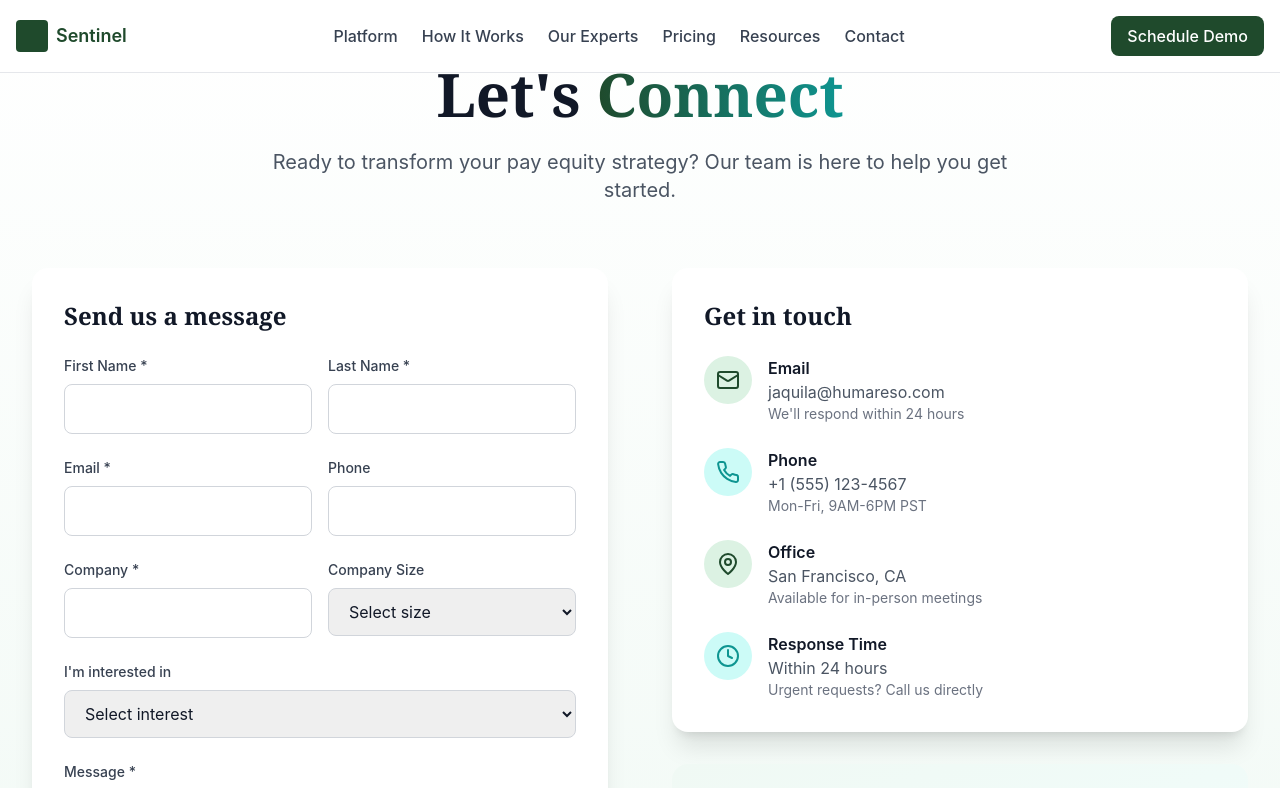
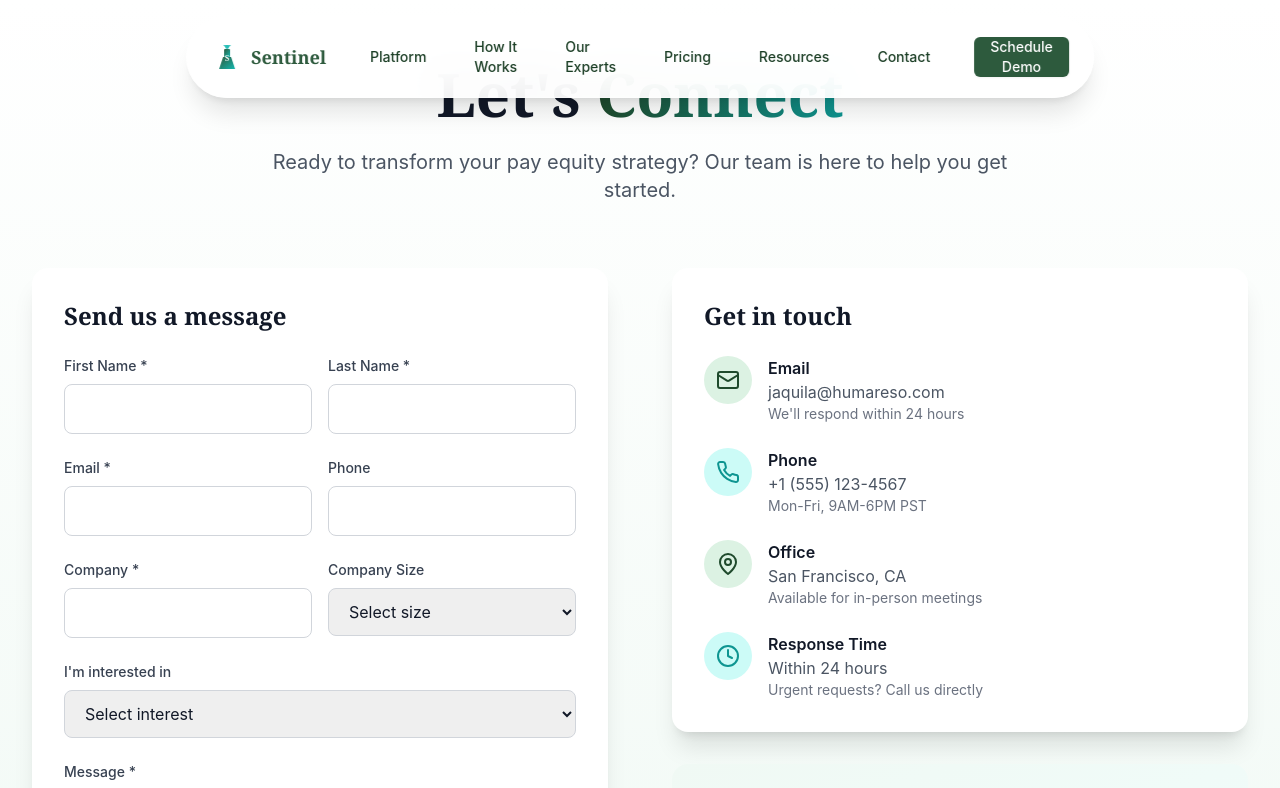
Before and after one commit to jamie-humareso/SentinelPayWebsite, a Next.js app: page /contact in a window 1280 px wide. Shown: the top 788 px of the page. Built offline with nearby package versions, Linux system fonts and the light colour scheme.

Commit message:
Fix global button styling: resolve white-on-white button contrast issues with proper hover states

```diff
--- a/src/app/globals.css
+++ b/src/app/globals.css
@@ -36,6 +36,38 @@
 
   .button-hover {
     @apply transition-all duration-200 hover:shadow-lg active:scale-95;
+  }
+
+  /* Global button styles to fix white-on-white issues */
+  button {
+    @apply transition-all duration-200;
+  }
+
+  /* Ensure buttons with white backgrounds have proper text color */
+  button.bg-white,
+  button[class*="bg-white"] {
+    @apply text-gray-900;
+  }
+
+  /* Ensure buttons with white backgrounds on hover have proper text color */
+  button.bg-white:hover,
+  button[class*="bg-white"]:hover {
+    @apply text-gray-900;
+  }
+
+  /* Specific fix for the Learn More button in the strategy section */
+  button.bg-white.border-2.border-white.text-white:hover {
+    @apply text-sentinel-green-600;
+  }
+
+  /* Ensure all buttons have proper focus states */
+  button:focus {
+    @apply outline-none ring-2 ring-offset-2;
+  }
+
+  /* Button with white background and white border should have dark text on hover */
+  button.bg-white.border-white.text-white:hover {
+    @apply text-sentinel-green-600;
   }
 }
 
--- a/src/components/layout/Navigation.tsx
+++ b/src/components/layout/Navigation.tsx
@@ -4,39 +4,121 @@ import React from 'react';
 
 const Navigation: React.FC = () => {
   return (
-    <div className="fixed top-0 left-0 right-0 z-50 bg-white border-b border-gray-200 p-4">
-      <div className="max-w-7xl mx-auto flex items-center justify-between">
+    <nav className="fixed top-4 left-1/2 transform -translate-x-1/2 z-50 transition-all duration-300">
+      <div className="
+        relative px-6 py-3 rounded-full backdrop-blur-xl border transition-all duration-300
+        bg-white/90 border-white/30 shadow-xl shadow-black/10
+      ">
+        <div className="hidden lg:flex items-center space-x-8">
           {/* Logo and Brand */}
-         <div className="flex items-center gap-2">
-           <div className="w-8 h-8 bg-sentinel-green-600 rounded"></div>
-           <span className="font-semibold text-lg text-sentinel-green-600">
+          <div className="flex items-center space-x-2" tabIndex={0}>
+            <div className="w-8 h-8">
+              <img
+                src="/images/sentinel-logo.svg"
+                alt="Sentinel Logo"
+                className="w-full h-full"
+                data-testid="sentinel-logo"
+              />
+            </div>
+            <span className="font-brand font-semibold text-lg transition-colors duration-300 text-sentinel-green-500">
               Sentinel
             </span>
           </div>
 
           {/* Desktop Navigation Links */}
-         <div className="hidden lg:flex items-center gap-6">
-           <a href="/platform" className="text-gray-700 hover:text-sentinel-green-600 font-medium transition-colors">Platform</a>
-           <a href="/how-it-works" className="text-gray-700 hover:text-sentinel-green-600 font-medium transition-colors">How It Works</a>
-           <a href="/experts" className="text-gray-700 hover:text-sentinel-green-600 font-medium transition-colors">Our Experts</a>
-           <a href="/pricing" className="text-gray-700 hover:text-sentinel-green-600 font-medium transition-colors">Pricing</a>
-           <a href="/resources" className="text-gray-700 hover:text-sentinel-green-600 font-medium transition-colors">Resources</a>
-           <a href="/contact" className="text-gray-700 hover:text-sentinel-green-600 font-medium transition-colors">Contact</a>
+          <div className="flex items-center space-x-6">
+            <div className="relative group">
+              <a href="/platform" className="
+                flex items-center space-x-1 px-3 py-2 rounded-lg font-medium text-sm transition-all duration-200
+                hover:bg-white/10 hover:backdrop-blur-sm
+                text-sentinel-green-700 hover:text-sentinel-green-500
+              ">
+                <span>Platform</span>
+              </a>
+              <div className="absolute inset-0 rounded-lg bg-gradient-to-r from-sentinel-aqua-500 to-sentinel-green-500 opacity-0 group-hover:opacity-20 transition-opacity duration-200"></div>
+            </div>
+
+            <div className="relative group">
+              <a href="/how-it-works" className="
+                flex items-center space-x-1 px-3 py-2 rounded-lg font-medium text-sm transition-all duration-200
+                hover:bg-white/10 hover:backdrop-blur-sm
+                text-sentinel-green-700 hover:text-sentinel-green-500
+              ">
+                <span>How It Works</span>
+              </a>
+              <div className="absolute inset-0 rounded-lg bg-gradient-to-r from-sentinel-aqua-500 to-sentinel-green-500 opacity-0 group-hover:opacity-20 transition-opacity duration-200"></div>
+            </div>
+
+            <div className="relative group">
+              <a href="/experts" className="
+                flex items-center space-x-1 px-3 py-2 rounded-lg font-medium text-sm transition-all duration-200
+                hover:bg-white/10 hover:backdrop-blur-sm
+                text-sentinel-green-700 hover:text-sentinel-green-500
+              ">
+                <span>Our Experts</span>
+              </a>
+              <div className="absolute inset-0 rounded-lg bg-gradient-to-r from-sentinel-aqua-500 to-sentinel-green-500 opacity-0 group-hover:opacity-20 transition-opacity duration-200"></div>
+            </div>
+
+            <div className="relative group">
+              <a href="/pricing" className="
+                flex items-center space-x-1 px-3 py-2 rounded-lg font-medium text-sm transition-all duration-200
+                hover:bg-white/10 hover:backdrop-blur-sm
+                text-sentinel-green-700 hover:text-sentinel-green-500
+              ">
+                <span>Pricing</span>
+              </a>
+              <div className="absolute inset-0 rounded-lg bg-gradient-to-r from-sentinel-aqua-500 to-sentinel-green-500 opacity-0 group-hover:opacity-20 transition-opacity duration-200"></div>
+            </div>
+
+            <div className="relative group">
+              <a href="/resources" className="
+                flex items-center space-x-1 px-3 py-2 rounded-lg font-medium text-sm transition-all duration-200
+                hover:bg-white/10 hover:backdrop-blur-sm
+                text-sentinel-green-700 hover:text-sentinel-green-500
+              ">
+                <span>Resources</span>
+              </a>
+              <div className="absolute inset-0 rounded-lg bg-gradient-to-r from-sentinel-aqua-500 to-sentinel-green-500 opacity-0 group-hover:opacity-20 transition-opacity duration-200"></div>
+            </div>
+
+            <div className="relative group">
+              <a href="/contact" className="
+                flex items-center space-x-1 px-3 py-2 rounded-lg font-medium text-sm transition-all duration-200
+                hover:bg-white/10 hover:backdrop-blur-sm
+                text-sentinel-green-700 hover:text-sentinel-green-500
+              ">
+                <span>Contact</span>
+              </a>
+              <div className="absolute inset-0 rounded-lg bg-gradient-to-r from-sentinel-aqua-500 to-sentinel-green-500 opacity-0 group-hover:opacity-20 transition-opacity duration-200"></div>
+            </div>
           </div>
 
           {/* CTA Button */}
-         <div className="hidden lg:block">
-           <button className="bg-sentinel-green-600 hover:bg-sentinel-green-700 text-white px-4 py-2 rounded-lg font-medium transition-colors">
+          <button className="
+            inline-flex items-center justify-center rounded-md text-sm transition-colors
+            focus-visible:outline-none focus-visible:ring-2 focus-visible:ring-offset-2
+            disabled:opacity-50 disabled:pointer-events-none
+            focus:ring-sentinel-green-500 shadow-sm h-10 px-4 py-2
+            bg-sentinel-green-500 hover:bg-sentinel-green-400 text-white font-medium
+          ">
             Schedule Demo
           </button>
         </div>
 
         {/* Mobile Menu Button */}
-         <button className="lg:hidden p-2 text-gray-700 hover:text-sentinel-green-600">
-           <span>Menu</span>
+        <button className="
+          lg:hidden p-2 rounded-lg transition-colors duration-200
+          text-sentinel-green-700 hover:bg-sentinel-green-50
+        " aria-label="Toggle mobile menu" tabIndex={0}>
+          <svg xmlns="http://www.w3.org/2000/svg" width="24" height="24" viewBox="0 0 24 24" fill="none" stroke="currentColor" strokeWidth="2" strokeLinecap="round" strokeLinejoin="round" className="lucide lucide-menu w-5 h-5">
+            <line x1="4" x2="20" y1="12" y2="12"></line>
+            <line x1="4" x2="20" y1="6" y2="6"></line>
+            <line x1="4" x2="20" y1="18" y2="18"></line>
+          </svg>
         </button>
       </div>
-    </div>
+    </nav>
   );
 };
 
```
Lines whose indentation alone changed are shown as unchanged.
